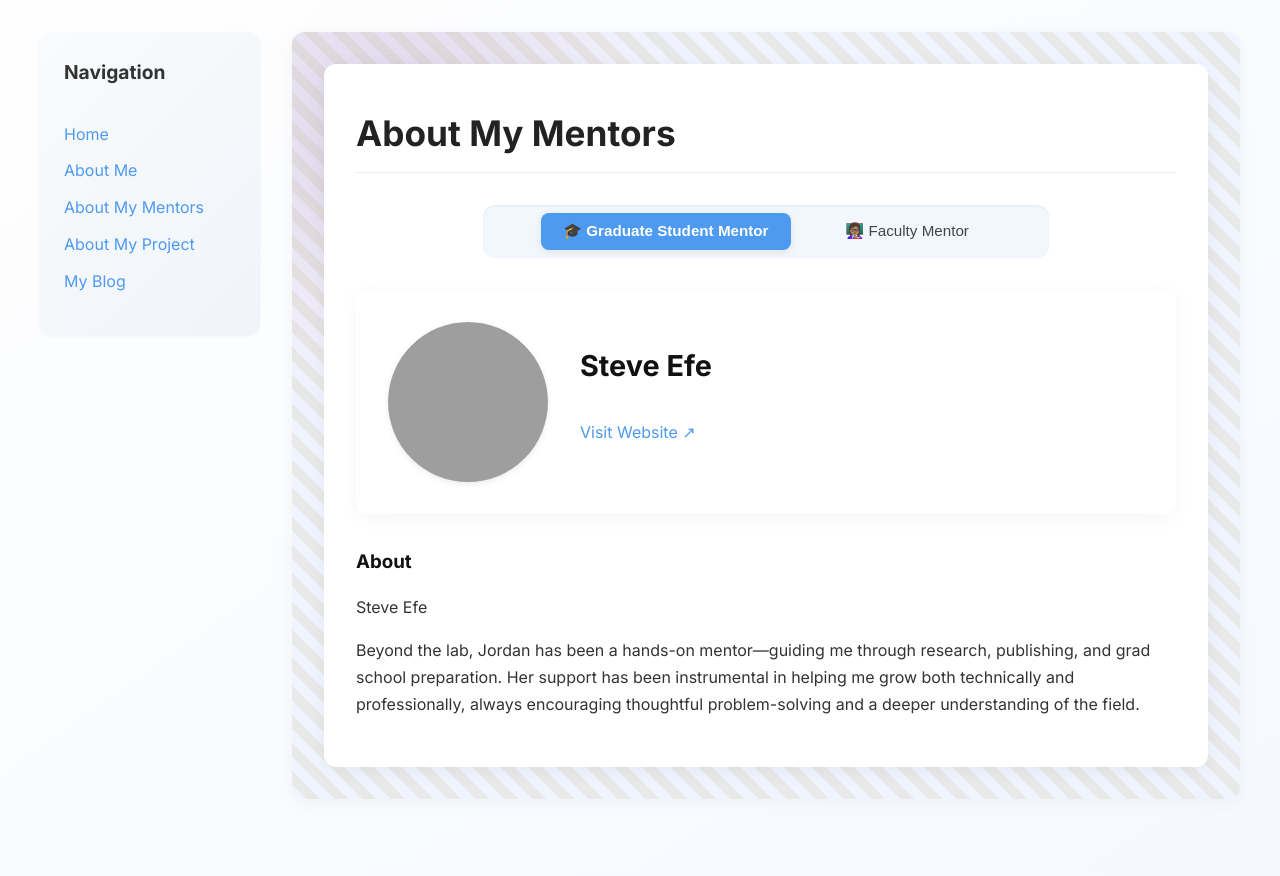
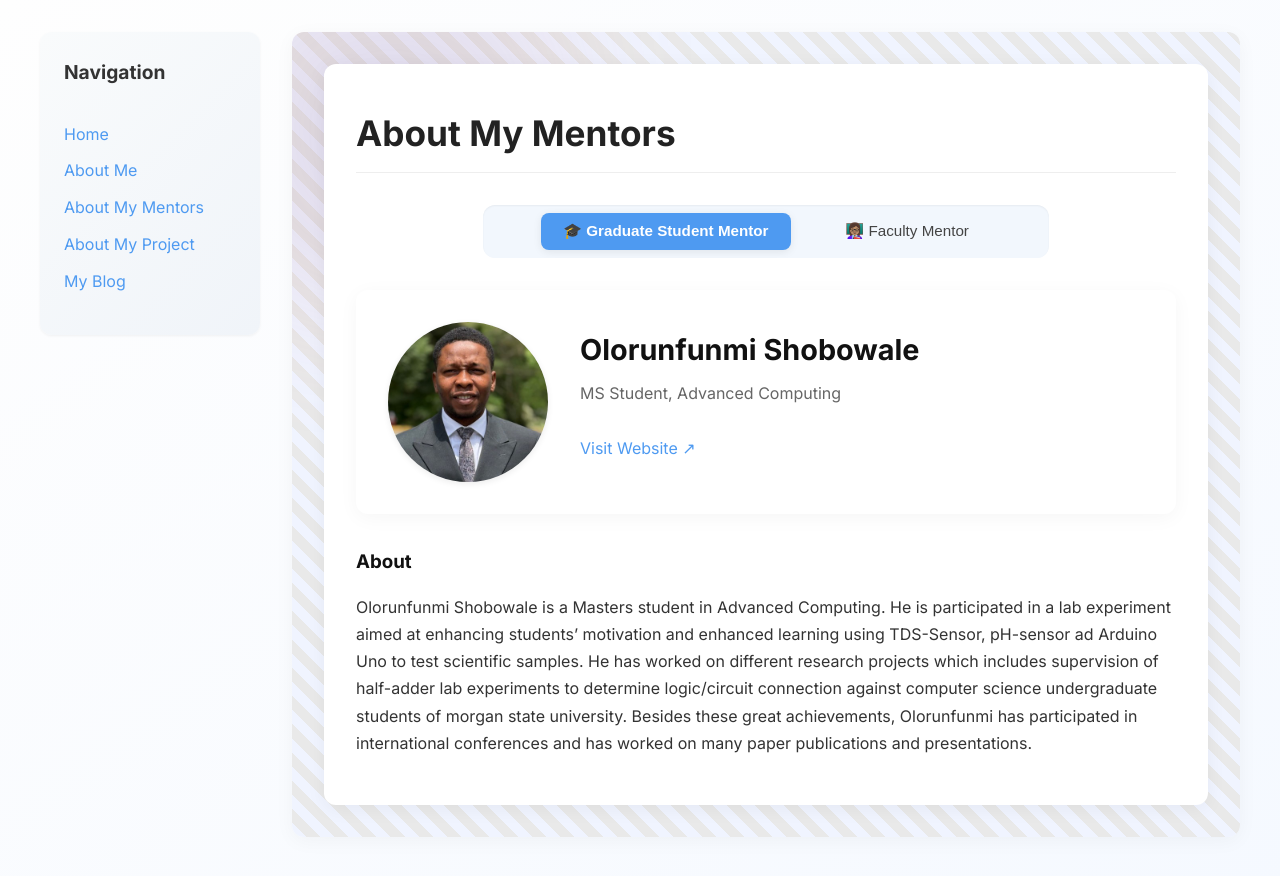
Before and after one commit to alexes22/alexes22.github.io, a Jekyll site: the page built from pages/about-my-mentor.md, in a window 1280 px wide. Shown: the top 876 px of the page. Built offline with Jekyll 4.4.1, drawn with Linux system fonts in a browser that asks for light colours; grey boxes are pictures that could not be loaded.

Commit message:
Update about-my-mentor.md

```diff
--- a/pages/about-my-mentor.md
+++ b/pages/about-my-mentor.md
@@ -4,20 +4,21 @@
 permalink: /about-my-mentor.html
 
 graduate_mentor:
-  name: Steve Efe
-  title:
-  image: /assets/images/
-  website: https://gradmentor.example.com
+  name: Olorunfunmi Shobowale
+  title: MS Student, Advanced Computing
+  image: /assets/images/graduate-mentor.png
+  website: https://www.linkedin.com/in/olorunfunmi-shobowale-ba352ba7/
   bio: |
-    Steve Efe
-
-    Beyond the lab, Jordan has been a hands-on mentor—guiding me through research, publishing, and grad school preparation. Her support has been instrumental in helping me grow both technically and professionally, always encouraging thoughtful problem-solving and a deeper understanding of the field.
+    Olorunfunmi Shobowale is a Masters student in Advanced Computing.  He is participated in a lab experiment aimed at enhancing students' motivation and enhanced learning using TDS-Sensor, pH-sensor ad Arduino Uno to test scientific samples. He has worked on different research projects which includes supervision of half-adder lab experiments to determine logic/circuit connection against computer science undergraduate students of morgan state university. Besides these great achievements, Olorunfunmi has participated in international conferences and has worked on many paper publications and presentations.
 
 faculty_mentor:
-  name: Steve Faculty
-  title: Professor Emeritus, Tuskegee University
-  image: /assets/images/faculty-mentor.jpg
-  website: https://facultymentor.example.com
+  name: Dr. Steve Efe
+  title: Associate Professor, Civil Engineering
+  image: /assets/images/faculty mentor.png
+  website: https://www.linkedin.com/in/drsteveefe/
   bio: |
+    Dr. Steve Efe is a a civil engineering professor and AI-certified scientist with over 15 years of experience in research, teaching, and infrastructure innovation. His expertise spans smart infrastructure design, transportation systems, and sustainable urban development, with a focus on applying AI, machine learning, and advanced materials to enhance the resilience and longevity of infrastructure systems. His current work includes pioneering efforts to develop hybrid biomimetic adhesives for aging infrastructures and implementing AI-driven strategies to optimize infrastructure sustainability.
+
+    Dr. Steve is a deeply committed to mentor to the next generation of engineers. Dr. Steve has created inclusive mentoring programs for underrepresented students, guiding them to excel in STEM disciplines and pursue leadership roles in engineering and technology. He has also collaborated with industry leaders and academic institutions to design forward-thinking engineering that integrate emerging technologies and real-world problem-solving.
 
 ---
```
